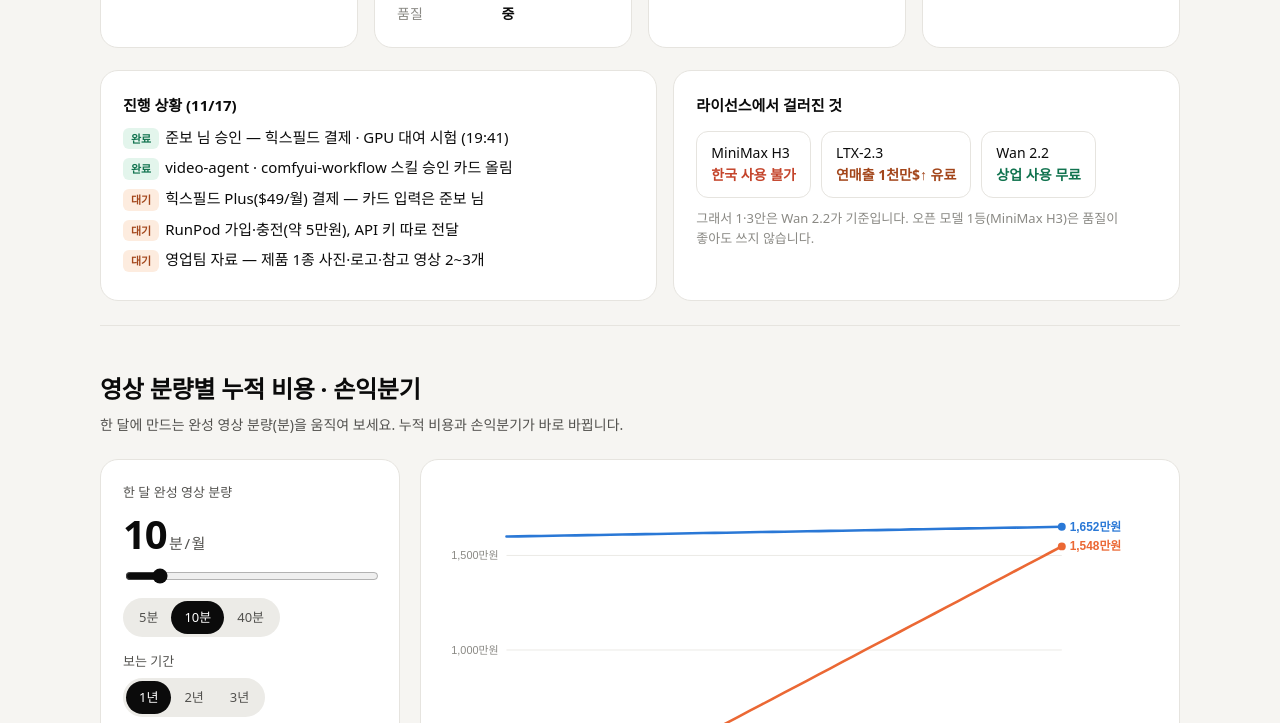
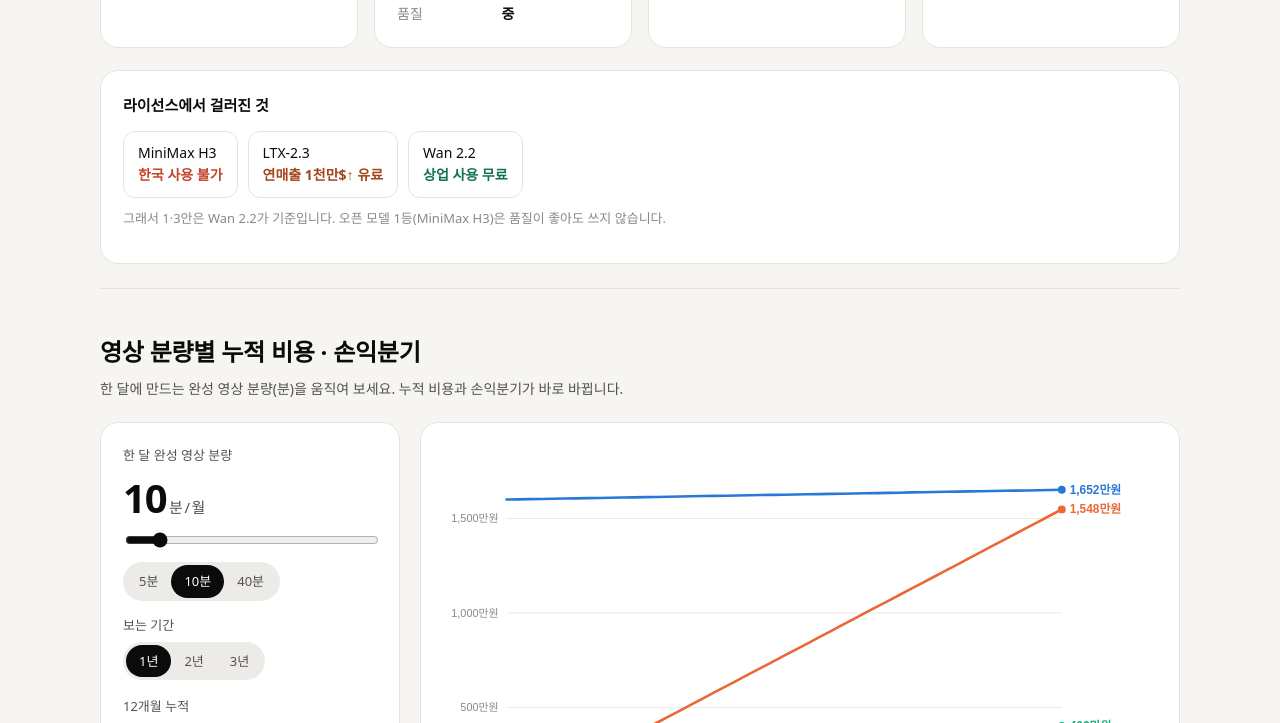
Before and after one commit to simjb23-oss/hurom-video-agent, a plain HTML site: page index.html in a window 1280 px wide. Shown: the part 698-1421 px from the top of the page. Drawn offline with Linux system fonts and the light colour scheme; a web font is replaced by a local one.

Commit message:
진행 상황 카드 뺌(준보님)

```diff
--- a/index.html
+++ b/index.html
@@ -28,7 +28,7 @@ section{padding:44px 0;border-top:1px solid var(--line)}
 .big{font-size:30px;font-weight:800;letter-spacing:-.02em;margin:14px 0 0}.big small{font-size:14px;font-weight:500;color:var(--sub)}
 .kv{display:grid;grid-template-columns:auto 1fr;gap:6px 12px;margin:14px 0 0;font-size:14px}.kv dt{color:var(--mute)}.kv dd{margin:0;font-weight:600}
 .verdict{margin-top:16px;padding:10px 12px;border-radius:10px;font-size:14px;font-weight:600}
-.status{display:grid;grid-template-columns:1.1fr 1fr;gap:16px;margin-top:22px}
+.status{display:grid;grid-template-columns:1fr;gap:16px;margin-top:22px}
 .todo li{margin:6px 0}.todo{padding-left:18px;margin:8px 0 0}
 .chk{display:inline-block;font-size:11px;font-weight:700;padding:2px 8px;border-radius:6px;margin-right:6px}
 .done{background:#e3f5ec;color:#11734f}.wait{background:#fdecdf;color:#a3461b}
@@ -108,14 +108,6 @@ footer{padding:30px 0 60px;color:var(--mute);font-size:12px}footer a{color:var(-
  </div>
 
  <div class="status">
-  <div class="card fade"><h4 style="margin:0">진행 상황 (11/17)</h4>
-   <ul class="todo" style="list-style:none;padding:0">
-    <li><span class="chk done">완료</span>준보 님 승인 — 힉스필드 결제 · GPU 대여 시험 (19:41)</li>
-    <li><span class="chk done">완료</span>video-agent · comfyui-workflow 스킬 승인 카드 올림</li>
-    <li><span class="chk wait">대기</span>힉스필드 Plus($49/월) 결제 — 카드 입력은 준보 님</li>
-    <li><span class="chk wait">대기</span>RunPod 가입·충전(약 5만원), API 키 따로 전달</li>
-    <li><span class="chk wait">대기</span>영업팀 자료 — 제품 1종 사진·로고·참고 영상 2~3개</li>
-   </ul></div>
   <div class="card fade"><h4 style="margin:0">라이선스에서 걸러진 것</h4>
    <div class="lic">
     <div>MiniMax H3<br><span class="no">한국 사용 불가</span></div>
@@ -239,7 +231,7 @@ Wan 2.2 — <a href="https://www.thundercompute.com/blog/wan-2-2-comfyui-ai-vide
 RTX 5090 국내 가격 — <a href="https://blog.kwt.co.kr/?p=3067">blog.kwt.co.kr</a> ·
 RunPod 가격 — <a href="https://www.runpod.io/gpu-cloud/pricing">runpod.io</a> ·
 힉스필드 가격 — <a href="https://higgsfield.ai/blog/higgsfield-pricing-explained">higgsfield.ai</a> · 힉스필드 모델·GPU 목록은 연결된 계정에서 직접 조회(11/17)<br><br>
-휴롬 영상 에이전트 기획서 v1.4 (HTML) · Word판 v1과 같은 내용 + 계산기·진행 상황
+휴롬 영상 에이전트 기획서 v1.4 (HTML) · Word판 v1과 같은 내용 + 계산기
 </div></footer>
 
 <script>
```
